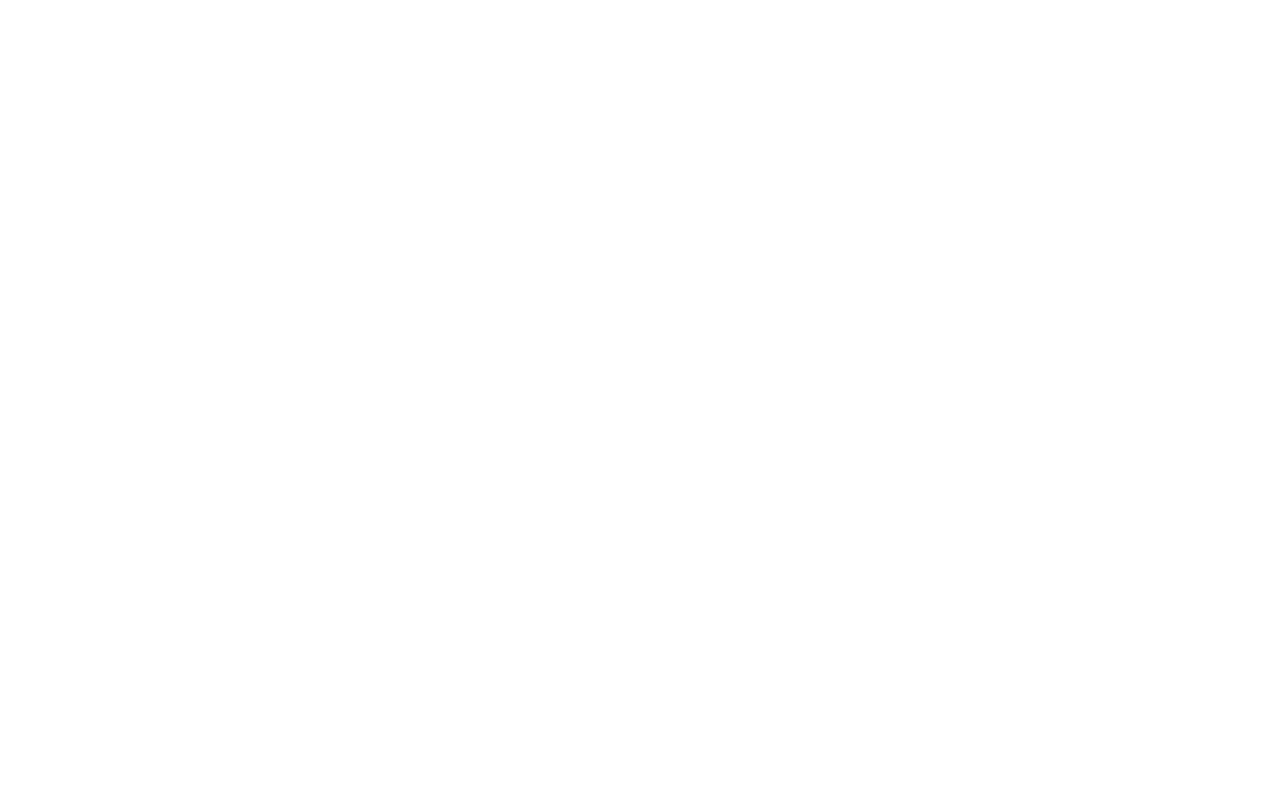
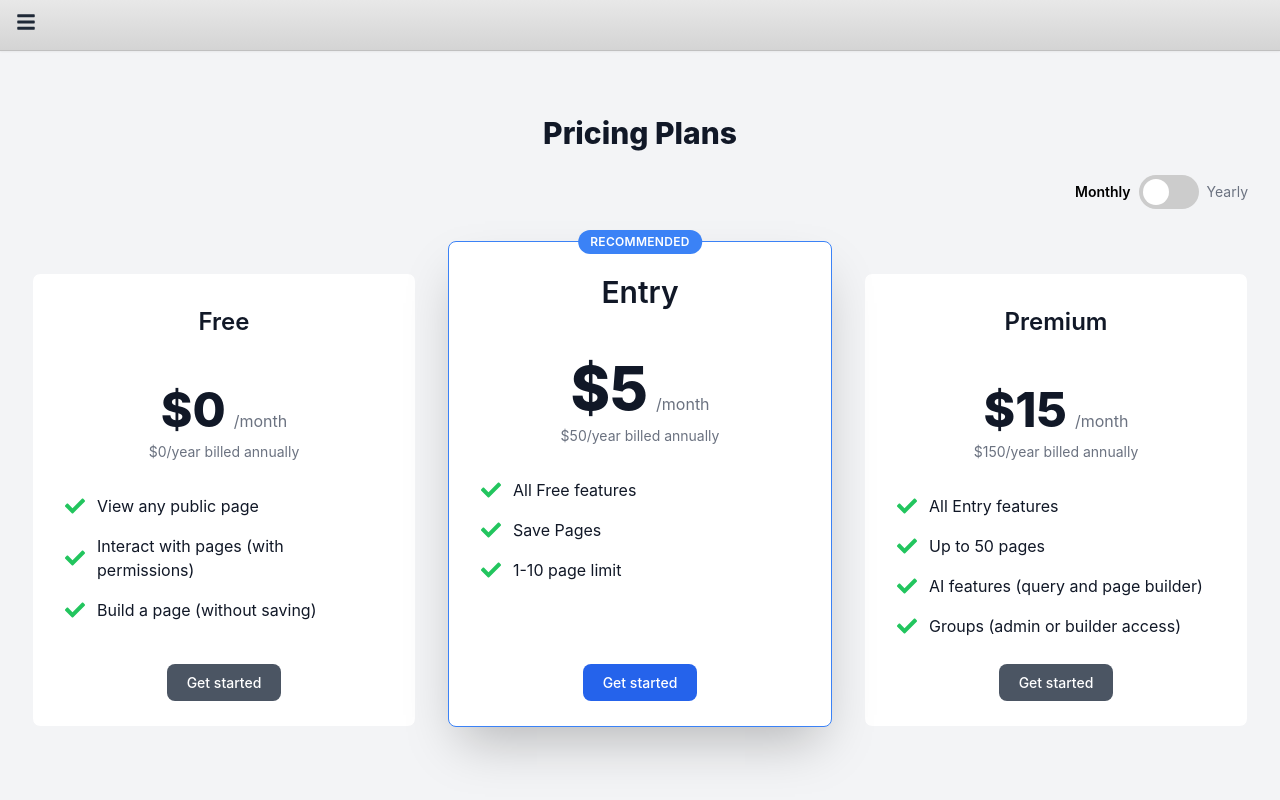
Before and after one commit to cyberjungle-io/subconnect, a React (Create React App) app: page /pricing in a window 1280 px wide. Before the commit this address had no page. Built offline with nearby package versions, Linux system fonts and the light colour scheme.

Commit message:
Added a pricing page

```diff
--- a/src/App.js
+++ b/src/App.js
@@ -14,6 +14,7 @@ import { setEditorMode } from './features/editorSlice';
 import { fetchQueries } from './w3s/w3sSlice';
 import { PersistGate } from 'redux-persist/integration/react';
 import { persistor } from './store/store';
+import PricingPage from './pages/PricingPage';
 
 const PrivateRoute = ({ children }) => {
   const { currentUser } = useSelector((state) => state.user);
@@ -49,6 +50,7 @@ function AppContent() {
             <MainEditor />
           }
         />
+        <Route path="/pricing" element={<PricingPage />} />
       </Routes>
     </Router>
   );
--- a/src/components/common/HamburgerMenu.jsx
+++ b/src/components/common/HamburgerMenu.jsx
@@ -40,25 +40,31 @@ const HamburgerMenu = () => {
             </div>
             <nav>
               <a
-                href="#"
+                href="/"
                 className="block px-4 py-2 text-sm text-gray-700 hover:bg-gray-100"
               >
                 Home
               </a>
               <a
-                href="#"
+                href="/projects"
                 className="block px-4 py-2 text-sm text-gray-700 hover:bg-gray-100"
               >
                 Projects
               </a>
               <a
-                href="#"
+                href="/pricing"
+                className="block px-4 py-2 text-sm text-gray-700 hover:bg-gray-100"
+              >
+                Pricing
+              </a>
+              <a
+                href="/settings"
                 className="block px-4 py-2 text-sm text-gray-700 hover:bg-gray-100"
               >
                 Settings
               </a>
               <a
-                href="#"
+                href="/help"
                 className="block px-4 py-2 text-sm text-gray-700 hover:bg-gray-100"
               >
                 Help
--- /dev/null
+++ b/src/pages/PricingPage.jsx
@@ -0,0 +1,104 @@
+import React, { useState } from 'react';
+import { FaCheck } from 'react-icons/fa';
+import './pricingpage.css';  // Add this line to import the CSS
+import Toolbar from '../components/Editor/Toolbar';
+
+const PricingTier = ({ title, monthlyPrice, yearlyPrice, features, isPopular, isYearly }) => (
+  <div className={`flex flex-col p-6 w-full max-w-sm text-center text-gray-900 bg-white rounded-lg border ${isPopular ? 'border-blue-500 shadow-2xl md:-mt-8 relative z-10' : 'border-gray-100'} xl:p-8`}>
+    {isPopular && (
+      <span className="bg-blue-500 text-white px-3 py-1 rounded-full text-xs font-semibold tracking-wide uppercase mb-4 absolute -top-3 left-1/2 transform -translate-x-1/2">Recommended</span>
+    )}
+    <h3 className={`mb-4 ${isPopular ? 'text-3xl' : 'text-2xl'} font-semibold`}>{title}</h3>
+    <div className="flex flex-col justify-center items-center my-8">
+      <div className="flex items-baseline">
+        <span className={`mr-2 ${isPopular ? 'text-6xl' : 'text-5xl'} font-extrabold`}>
+          ${isYearly ? yearlyPrice : monthlyPrice}
+        </span>
+        <span className="text-gray-500">/{isYearly ? 'year' : 'month'}</span>
+      </div>
+      <span className="text-sm text-gray-500 mt-2">
+        {isYearly ? `$${monthlyPrice}/month billed annually` : `$${yearlyPrice}/year billed annually`}
+      </span>
+    </div>
+    <ul className="mb-8 space-y-4 text-left">
+      {features.map((feature, index) => (
+        <li key={index} className="flex items-center space-x-3">
+          <FaCheck className="flex-shrink-0 w-5 h-5 text-green-500" />
+          <span>{feature}</span>
+        </li>
+      ))}
+    </ul>
+    <div className="mt-auto">
+      <a href="#" className={`text-white font-medium rounded-lg text-sm px-5 py-2.5 text-center ${isPopular ? 'bg-blue-600 hover:bg-blue-700' : 'bg-gray-600 hover:bg-gray-700'}`}>
+        Get started
+      </a>
+    </div>
+  </div>
+);
+
+const PricingPage = () => {
+  const [isYearly, setIsYearly] = useState(false);
+
+  const pricingTiers = [
+    {
+      title: 'Free',
+      monthlyPrice: '0',
+      yearlyPrice: '0',
+      features: [
+        'View any public page',
+        'Interact with pages (with permissions)',
+        'Build a page (without saving)',
+      ],
+    },
+    {
+      title: 'Entry',
+      monthlyPrice: '5',
+      yearlyPrice: '50',
+      features: [
+        'All Free features',
+        'Save Pages',
+        '1-10 page limit',
+      ],
+      isPopular: true,
+    },
+    {
+      title: 'Premium',
+      monthlyPrice: '15',
+      yearlyPrice: '150',
+      features: [
+        'All Entry features',
+        'Up to 50 pages',
+        'AI features (query and page builder)',
+        'Groups (admin or builder access)',
+      ],
+    },
+  ];
+
+  return (
+    <div className="flex flex-col min-h-screen">
+      <Toolbar />
+      <div className="flex-grow bg-gray-100 py-16 px-4 sm:px-6 lg:px-8">
+        <div className="max-w-7xl mx-auto">
+          <div className="flex flex-col items-end mb-16">
+            <h2 className="text-3xl font-extrabold text-gray-900 mb-6 w-full text-center">Pricing Plans</h2>
+            <div className="flex items-center text-sm">
+              <span className={`mr-2 ${isYearly ? 'text-gray-500' : 'font-semibold'}`}>Monthly</span>
+              <label className="switch switch-sm">
+                <input type="checkbox" checked={isYearly} onChange={() => setIsYearly(!isYearly)} />
+                <span className="slider round"></span>
+              </label>
+              <span className={`ml-2 ${isYearly ? 'font-semibold' : 'text-gray-500'}`}>Yearly</span>
+            </div>
+          </div>
+          <div className="grid grid-cols-1 md:grid-cols-3 gap-8">
+            {pricingTiers.map((tier, index) => (
+              <PricingTier key={index} {...tier} isYearly={isYearly} />
+            ))}
+          </div>
+        </div>
+      </div>
+    </div>
+  );
+};
+
+export default PricingPage;
--- /dev/null
+++ b/src/pages/pricingpage.css
@@ -0,0 +1,50 @@
+.switch {
+    position: relative;
+    display: inline-block;
+    width: 60px;
+    height: 34px;
+  }
+
+  .switch input {
+    opacity: 0;
+    width: 0;
+    height: 0;
+  }
+
+  .slider {
+    position: absolute;
+    cursor: pointer;
+    top: 0;
+    left: 0;
+    right: 0;
+    bottom: 0;
+    background-color: #ccc;
+    transition: .4s;
+  }
+
+  .slider:before {
+    position: absolute;
+    content: "";
+    height: 26px;
+    width: 26px;
+    left: 4px;
+    bottom: 4px;
+    background-color: white;
+    transition: .4s;
+  }
+
+  input:checked + .slider {
+    background-color: #2196F3;
+  }
+
+  input:checked + .slider:before {
+    transform: translateX(26px);
+  }
+
+  .slider.round {
+    border-radius: 34px;
+  }
+
+  .slider.round:before {
+    border-radius: 50%;
+  }
```
